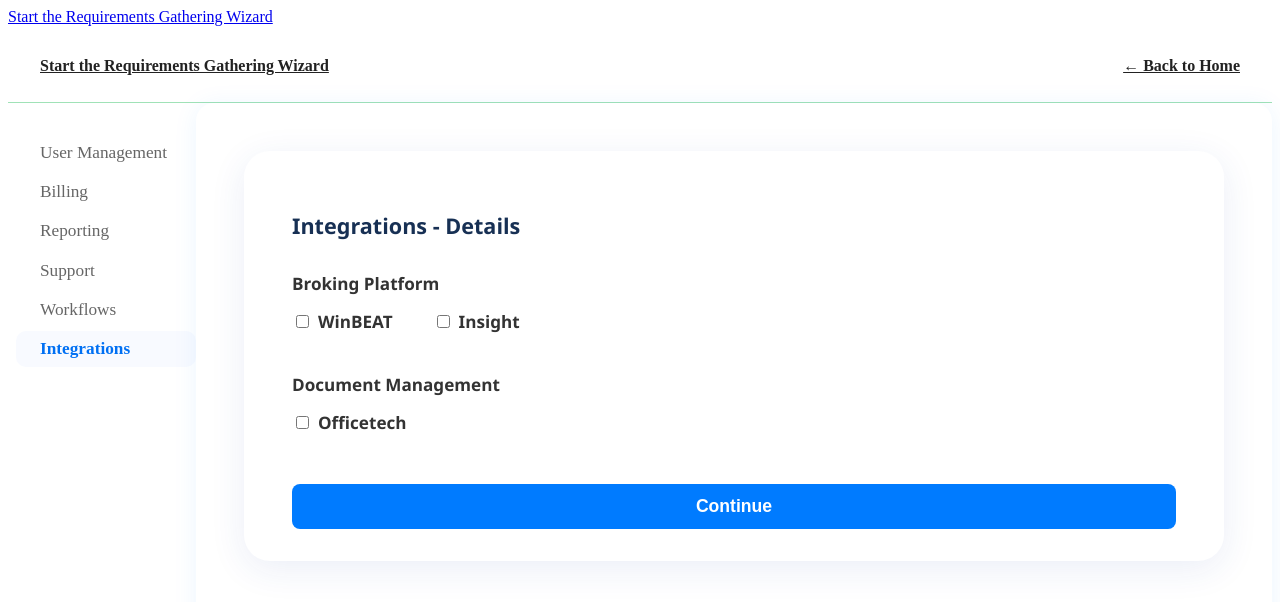
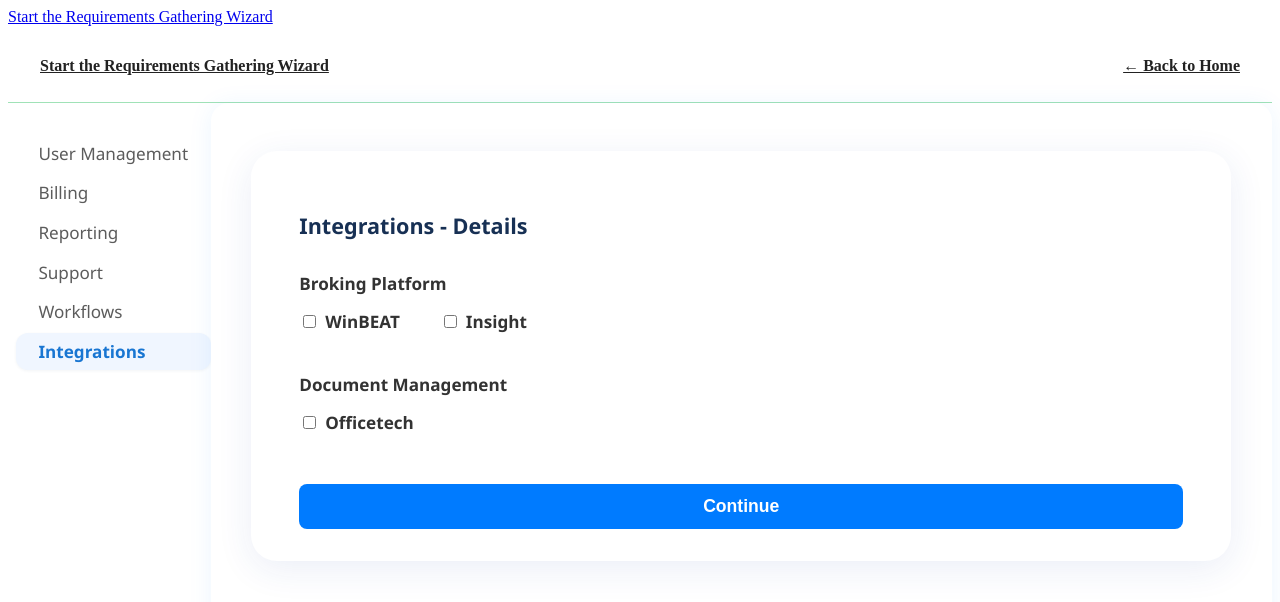
Before and after one commit to Xiaoliuliu666-leaner/Test.Onboarding, an Angular app: page /requirements/wizard/module-integrations in a window 1280 px wide. Shown: the top 602 px of the page. Built offline with nearby package versions, Linux system fonts and the light colour scheme.

Commit message:
SCSS is unified in bold orange, highlighted in blue, and inactive in gray

```diff
--- a/src/app/components/wizard-sidebar/wizard-sidebar.html
+++ b/src/app/components/wizard-sidebar/wizard-sidebar.html
@@ -1,22 +1,21 @@
 <aside class="wizard-sidebar">
   <ul>
-    <!-- 渲染所有非 Integrations 菜单 -->
-    <ng-container *ngFor="let menu of menuList">
-      <li *ngIf="menu.key !== 'Integrations'"
-          [class.active]="menu.key === activeMenu">
+    <ng-container *ngFor="let menu of menuList; let idx = index">
+      <li
+        [class.active]="menu.key === activeMenu"
+        [class.step-title]="menu.isStep"
+        [class.sub-item]="menu.isSub"
+      >
         {{ menu.label }}
       </li>
-      <!-- 单独处理 Integrations -->
+      <!-- Integration 特殊情况保留 -->
       <ng-container *ngIf="menu.key === 'Integrations'">
-        <li [class.active]="menu.key === activeMenu && (integrationStepIndex === null || !integrationSteps.length)">
-          {{ menu.label }}
-        </li>
         <ul *ngIf="integrationSteps?.length">
-          <li *ngFor="let step of integrationSteps; let i = index"
-              [class.active]="activeMenu === 'Integrations' && integrationStepIndex === i"
-              (click)="integrationStepChange.emit(i)"
-              class="integration-substep"
-              style="cursor:pointer;">
+          <li
+            *ngFor="let step of integrationSteps; let i = index"
+            [class.active]="activeMenu === 'Integrations' && integrationStepIndex === i"
+            class="integration-substep"
+            (click)="integrationStepChange.emit(i)">
             {{ getIntegrationLabel(step) }}
           </li>
         </ul>
--- a/src/app/components/wizard-sidebar/wizard-sidebar.scss
+++ b/src/app/components/wizard-sidebar/wizard-sidebar.scss
@@ -2,7 +2,8 @@
   background: none;
   border: none;
   padding: 2rem 0 2rem 0.5rem;
-  min-width: 180px;
+  min-width: 190px;
+  font-family: 'Segoe UI', 'Arial', sans-serif;
 
   ul {
     list-style: none;
@@ -10,19 +11,59 @@
     margin: 0;
   }
   li {
-    font-size: 1.08rem;
-    padding: 0.5rem 1.5rem;
-    color: #666;
+    font-size: 1.07rem;
+    padding: 0.42rem 1.4rem;
+    color: #5c5c5c;
     font-weight: 500;
-    border-radius: 10px;
+    border-radius: 12px;
     cursor: pointer;
     margin-bottom: 0.2rem;
+    transition: background 0.15s, color 0.15s;
     background: none;
     border: none;
+    user-select: none;
+
+    &.active {
+      color: #1976d2;                // 当前高亮，蓝色
+      font-weight: 700;
+      background: #f0f6ff;
+      box-shadow: 0 1px 3px 0 rgba(30,60,110,0.06);
+    }
+    &.step-title {
+      font-size: 1.11rem;
+      color: #ff8800;                // step 标题橙色
+      font-weight: 700;
+      margin-top: 1.2em;
+      background: none;
+      cursor: default;
+      pointer-events: none;
+      box-shadow: none;
+    }
+    &.sub-item {
+      padding-left: 2.5rem;          // 子项目缩进
+      font-size: 1.02rem;
+      color: #888;
+      font-weight: 400;
+    }
+    &:hover:not(.active):not(.step-title) {
+      background: #f4f6fb;
+      color: #1457aa;
+    }
+  }
+
+  .integration-substep {
+    padding-left: 2.4rem;
+    font-size: 0.99rem;
+    color: #444;
+    border-radius: 8px;
+    background: none;
+    &:hover {
+      background: #e8f1fc;
+    }
     &.active {
       color: #0070f3;
-      font-weight: 700;
-      background: #f8faff;
+      font-weight: 600;
+      background: #e0efff;
     }
   }
 }
```
